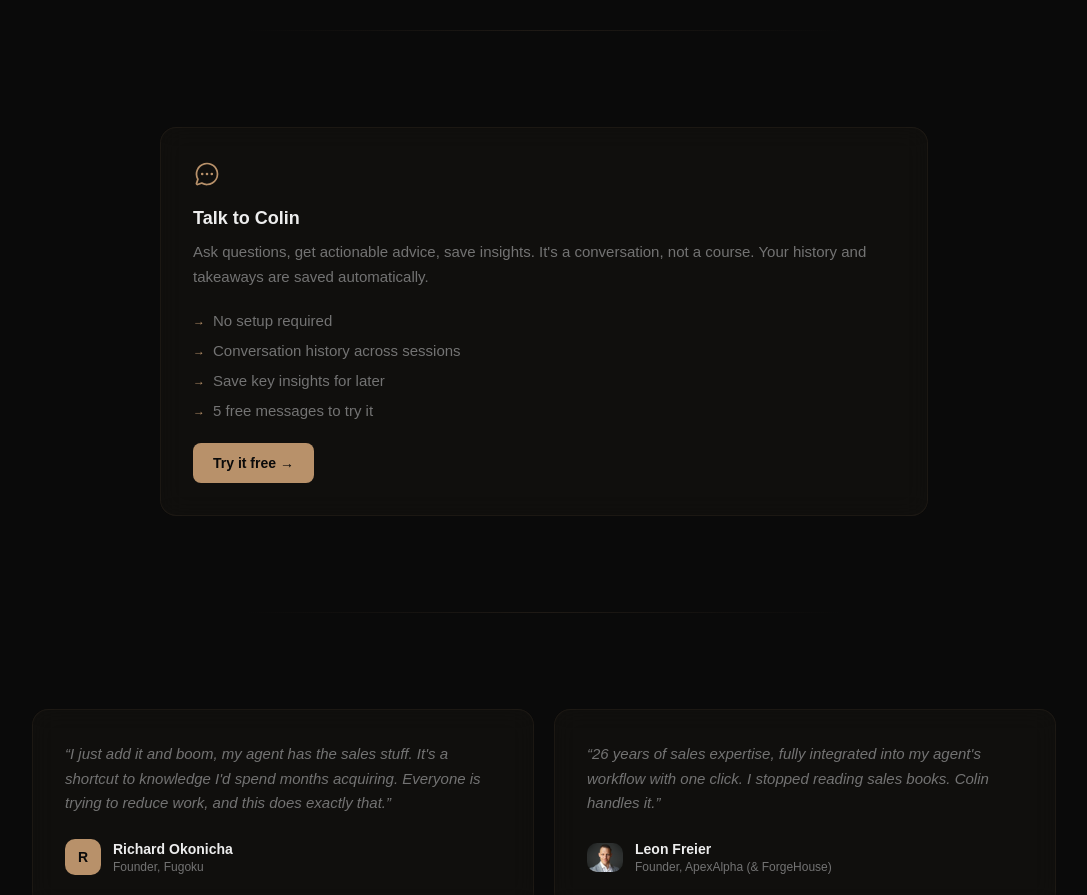
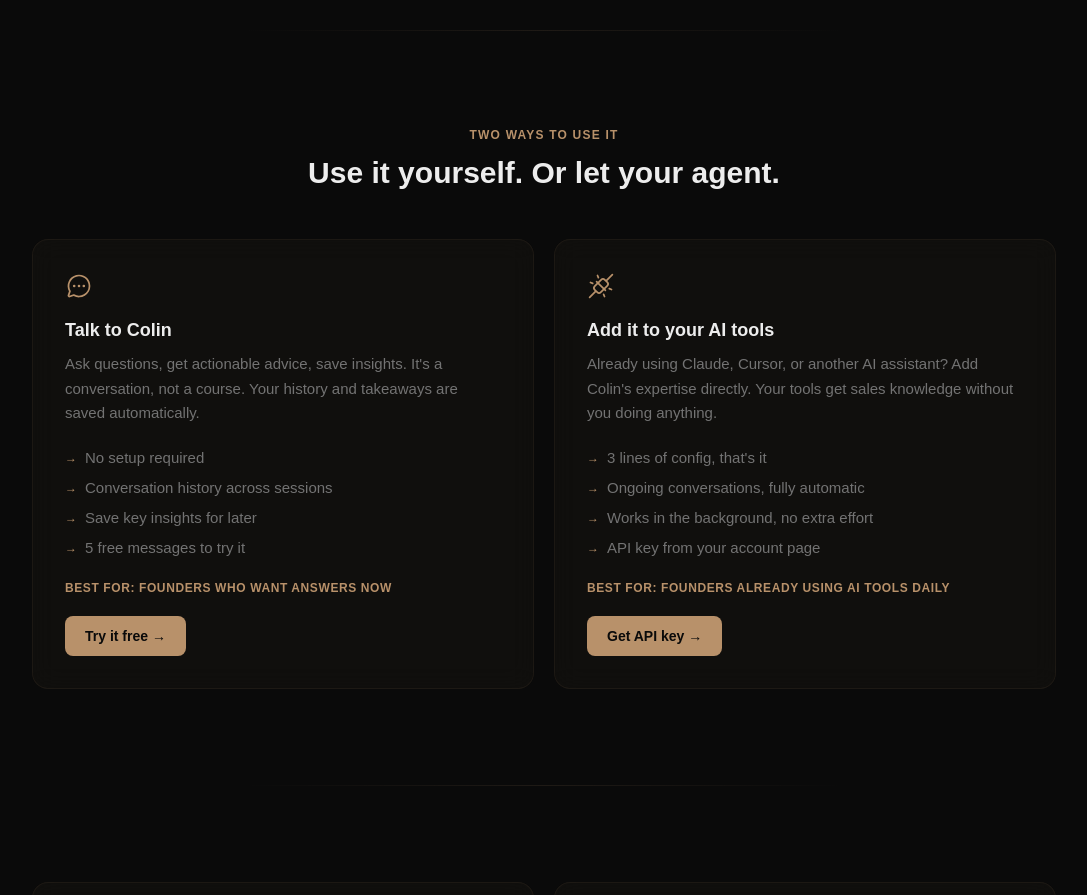
Before and after one commit to Apex-Sudo/forgehouse-site, a Next.js app: page / in a window 1280 px wide. Shown: the part 1320-2215 px from the top of the page, without its empty margins (96-1183 px from the left). Built offline with nearby package versions, Linux system fonts and the light colour scheme; no server answers.

Commit message:
fix: restore two-column layout, only MCP code block removed

```diff
--- a/src/app/page.tsx
+++ b/src/app/page.tsx
@@ -2,7 +2,7 @@
 import Link from "next/link";
 import InlineChat from "@/components/InlineChat";
 import Image from "next/image";
-import { ChatCircleDots } from "@phosphor-icons/react";
+import { ChatCircleDots, PlugsConnected } from "@phosphor-icons/react";
 
 export default function Home() {
   return (
@@ -43,9 +43,12 @@ export default function Home() {
       {/* Divider */}
       <div className="max-w-[600px] mx-auto h-px bg-gradient-to-r from-transparent via-amber/[0.12] to-transparent" />
 
-      {/* What you get */}
+      {/* Two ways to use it */}
       <section className="px-6 py-24">
-        <div className="max-w-3xl mx-auto">
+        <div className="max-w-5xl mx-auto">
+          <p className="text-xs font-semibold text-amber uppercase tracking-widest text-center mb-3">Two ways to use it</p>
+          <h2 className="text-2xl md:text-3xl font-bold mb-12 text-center">Use it yourself. Or let your agent.</h2>
+          <div className="grid md:grid-cols-2 gap-5">
             <div className="glass-card p-8">
               <ChatCircleDots size={28} weight="regular" className="text-amber mb-4" />
               <h3 className="text-lg font-bold mb-2">Talk to Colin</h3>
@@ -56,7 +59,22 @@ export default function Home() {
                 <li className="flex items-center gap-2"><span className="text-amber text-xs">→</span> Save key insights for later</li>
                 <li className="flex items-center gap-2"><span className="text-amber text-xs">→</span> 5 free messages to try it</li>
               </ul>
+              <p className="text-xs font-semibold text-amber uppercase tracking-wider mb-5">Best for: founders who want answers now</p>
               <Link href="/chat/colin-chapman" className="bg-amber text-background px-5 py-2.5 rounded-lg font-semibold text-sm hover:bg-amber-dark transition inline-block">Try it free →</Link>
+            </div>
+            <div className="glass-card p-8">
+              <PlugsConnected size={28} weight="regular" className="text-amber mb-4" />
+              <h3 className="text-lg font-bold mb-2">Add it to your AI tools</h3>
+              <p className="text-muted text-[15px] leading-relaxed mb-5">Already using Claude, Cursor, or another AI assistant? Add Colin&apos;s expertise directly. Your tools get sales knowledge without you doing anything.</p>
+              <ul className="text-muted text-[15px] space-y-1.5 mb-5">
+                <li className="flex items-center gap-2"><span className="text-amber text-xs">→</span> 3 lines of config, that&apos;s it</li>
+                <li className="flex items-center gap-2"><span className="text-amber text-xs">→</span> Ongoing conversations, fully automatic</li>
+                <li className="flex items-center gap-2"><span className="text-amber text-xs">→</span> Works in the background, no extra effort</li>
+                <li className="flex items-center gap-2"><span className="text-amber text-xs">→</span> API key from your account page</li>
+              </ul>
+              <p className="text-xs font-semibold text-amber uppercase tracking-wider mb-5">Best for: founders already using AI tools daily</p>
+              <Link href="/account" className="bg-amber text-background px-5 py-2.5 rounded-lg font-semibold text-sm hover:bg-amber-dark transition inline-block">Get API key →</Link>
+            </div>
           </div>
         </div>
       </section>
```
Lines whose indentation alone changed are shown as unchanged.
